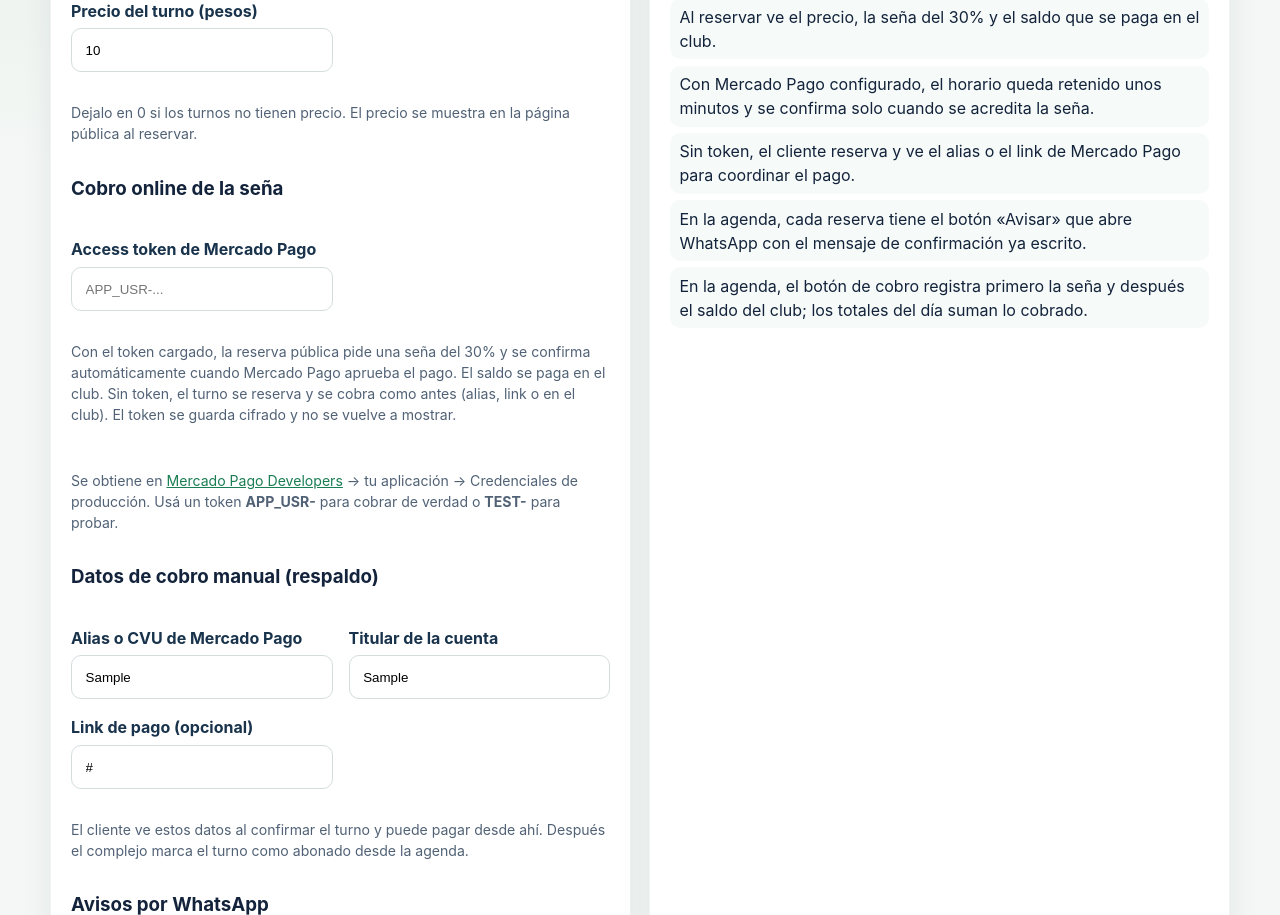
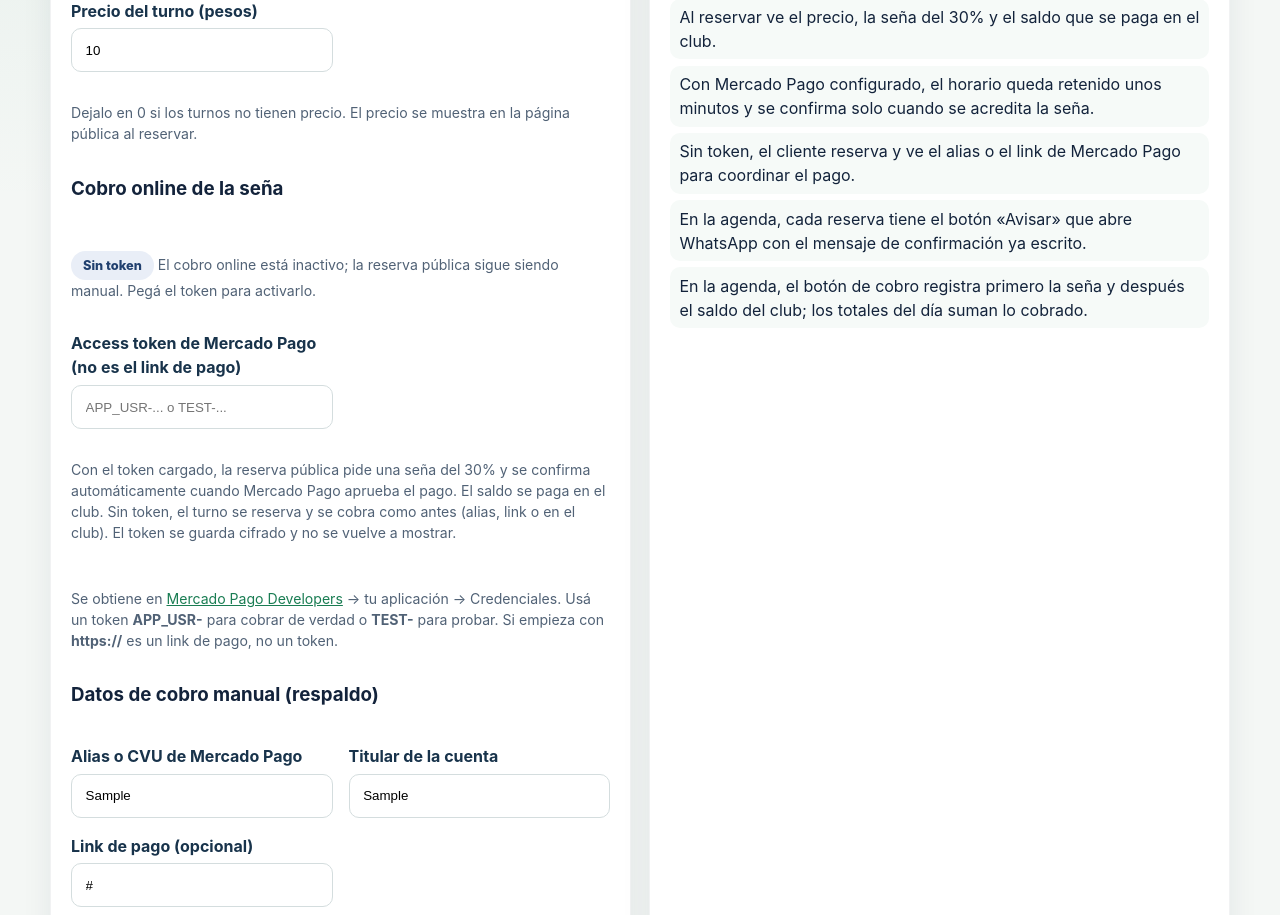
Before and after one commit to Marito048/padel-torneos, a Django app: page /gestion/turnos/ajustes/ in a window 1280 px wide. Shown: the part 631-1546 px from the top of the page. Run offline with Django 5.2, Linux system fonts and the light colour scheme; a user stored in the database is signed in; tables that the repository leaves empty hold one stand-in row (values such as "Sample post"); parts of the project's set-up code (start-up, migrations or seed data) failed here and were passed over.

Commit message:
Turnos: validar el access token de Mercado Pago y mostrar su estado

```diff
--- a/app/core/models.py
+++ b/app/core/models.py
@@ -137,8 +137,18 @@ class Complex(models.Model):
         return self.name
 
     @property
+    def mp_token_mode(self) -> str:
+        """Indica si el token guardado es de prueba, producción o inválido."""
+        token = self.mp_access_token
+        if token.startswith("TEST-"):
+            return "test"
+        if token.startswith("APP_USR-"):
+            return "production"
+        return ""
+
+    @property
     def has_mp_token(self) -> bool:
-        return bool(self.mp_access_token)
+        return bool(self.mp_token_mode)
 
     @property
     def mp_access_token(self) -> str:
--- a/app/core/views.py
+++ b/app/core/views.py
@@ -3294,8 +3294,18 @@ def panel_horarios_accion(request):
                 messages.error(request, "El link de Mercado Pago no parece válido.")
                 return redirect(ajustes_back)
 
-        token_raw = (request.POST.get("mp_access_token") or "").strip()
+        token_raw = (request.POST.get("mp_access_token") or "").strip().strip("'\"")
         clear_token = request.POST.get("mp_clear_token") == "on"
+        if clear_token:
+            token_raw = ""
+        if token_raw and not token_raw.startswith(("APP_USR-", "TEST-")):
+            messages.error(
+                request,
+                "Eso no es un access token. Si copiaste una dirección que empieza con "
+                "https://, es un link de pago y no sirve. Pegá el Access token de "
+                "Mercado Pago Developers (empieza con APP_USR- o TEST-).",
+            )
+            return redirect(ajustes_back)
         if token_raw and len(token_raw) < 20:
             messages.error(request, "El access token de Mercado Pago no parece válido.")
             return redirect(ajustes_back)
--- a/app/templates/panel/turnos_ajustes.html
+++ b/app/templates/panel/turnos_ajustes.html
@@ -39,9 +39,19 @@
         <p class="help">Dejalo en 0 si los turnos no tienen precio. El precio se muestra en la página pública al reservar.</p>
 
         <h3>Cobro online de la seña</h3>
-        <label>Access token de Mercado Pago
+        <p class="help">
+          {% if selected_complex.has_mp_token %}
+            <span class="status-pill status-pill--done">Token de {% if selected_complex.mp_token_mode == "test" %}prueba{% else %}producción{% endif %} cargado</span>
+            El cobro online está activo. El campo de abajo siempre aparece vacío, incluso con el token
+            guardado: por seguridad no se muestran el token ni puntos. Si no escribís nada, se conserva.
+          {% else %}
+            <span class="status-pill status-pill--pending">Sin token</span>
+            El cobro online está inactivo; la reserva pública sigue siendo manual. Pegá el token para activarlo.
+          {% endif %}
+        </p>
+        <label>Access token de Mercado Pago (no es el link de pago)
           <input type="password" name="mp_access_token" maxlength="255" autocomplete="new-password"
-                 placeholder="{% if selected_complex.has_mp_token %}Configurado (dejalo vacío para conservarlo){% else %}APP_USR-...{% endif %}">
+                 placeholder="{% if selected_complex.has_mp_token %}Dejalo vacío para conservar el token{% else %}APP_USR-... o TEST-...{% endif %}">
         </label>
         {% if selected_complex.has_mp_token %}
           <label class="checkbox-row">
@@ -57,8 +67,8 @@
         </p>
         <p class="help">
           Se obtiene en <a href="https://www.mercadopago.com.ar/developers/panel/app" target="_blank" rel="noopener">Mercado Pago Developers</a>
-          → tu aplicación → Credenciales de producción. Usá un token <strong>APP_USR-</strong> para cobrar de verdad
-          o <strong>TEST-</strong> para probar.
+          → tu aplicación → Credenciales. Usá un token <strong>APP_USR-</strong> para cobrar de verdad
+          o <strong>TEST-</strong> para probar. Si empieza con <strong>https://</strong> es un link de pago, no un token.
         </p>
 
         <h3>Datos de cobro manual (respaldo)</h3>
```
Also changed, not shown: app/core/tests_turnos.py (+38 -0 lines).
